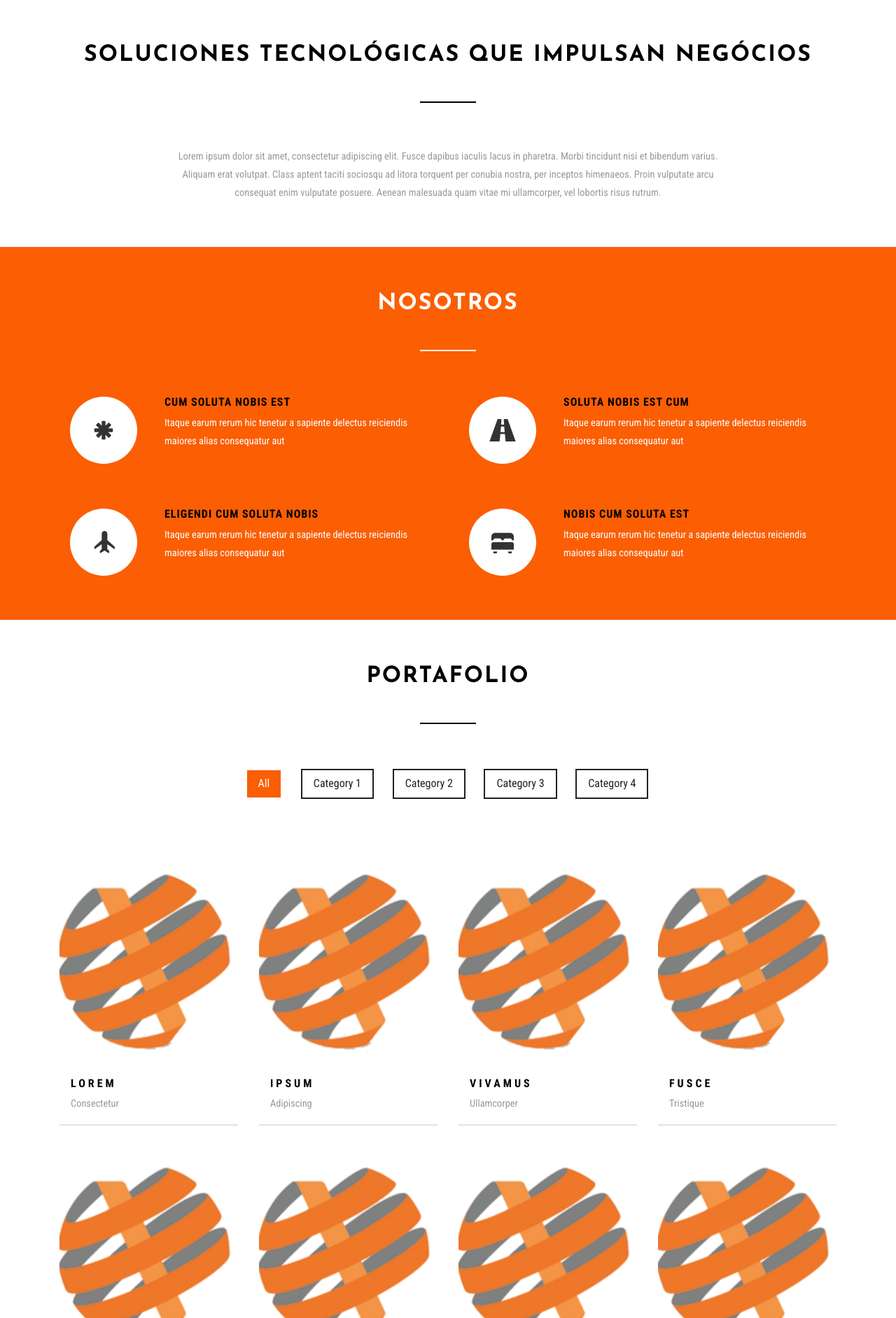
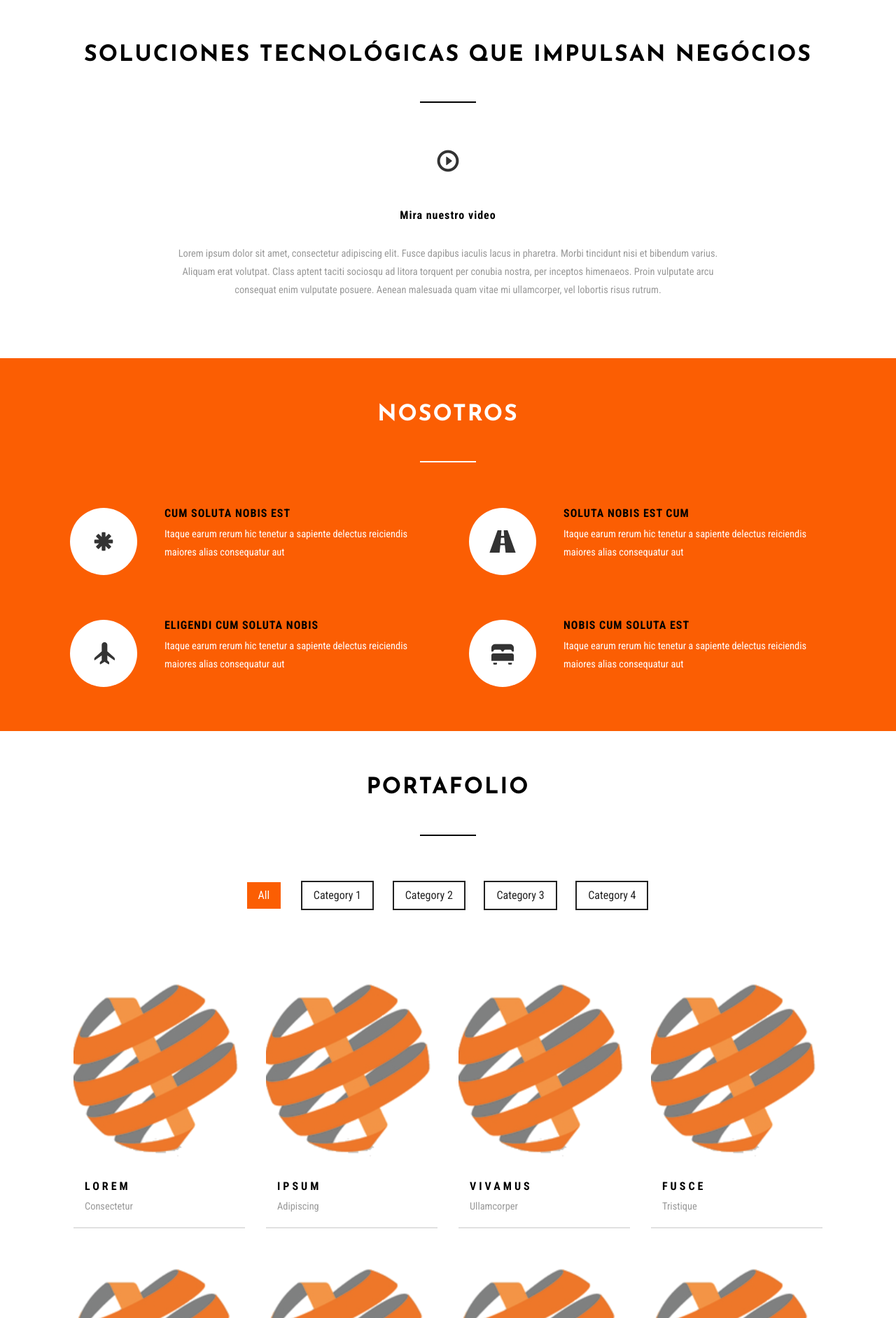
Before and after one commit to JohnTellez/InnerWeb, a PHP site: page / in a window 1280 px wide; the page is wider, and only the part inside the window is pictured. Shown: the part 454-2338 px from the top of that part at 70% size. Run offline with PHP 8.4, Linux system fonts and the light colour scheme; some libraries are stand-ins or nearby versions.

Commit message:
Se agrega la funcionalidad para ver el video publicitario de InnerConsulting.

```diff
--- a/web/css/style.css
+++ b/web/css/style.css
@@ -1685,3 +1685,34 @@
     border-radius: 4px;
     *padding:7px 2px 8px 2px; /* IE7 Fix */
 }
+
+.video{
+    width: 100%;
+    margin-top: 1%;
+}
+.video > .about-grid-left{
+    margin-top: 2%;
+    width: 100%;
+    text-align: center;
+    padding-right: inherit;
+}
+.video > .about-grid-right{
+    width: 100%;
+    text-align: center;
+    padding-top: 2%;
+}
+.txtNormal{
+    text-transform: none !important;
+}
+
+.modal-video > .modal-content{
+    height: 500px;
+}
+
+.bs-example{
+    margin: 20px;
+}
+.modal-content iframe{
+    margin: 0 auto;
+    display: block;
+}
--- a/web/index.html
+++ b/web/index.html
@@ -25,6 +25,7 @@
 <!-- //font -->
 <script src="js/jquery-1.11.1.min.js"></script>
 <script src="js/bootstrap.js"></script>
+<script src="js/functions.js"></script>
 <script type="text/javascript">
 
 
@@ -130,11 +131,40 @@
 				<h3>Soluciones tecnológicas que impulsan negócios</h3>
 				<div class="w3ls-border"> </div>
 			</div>
+			<div class="col-md-6 about-grid video">
+				<div class="col-xs-3 about-grid-left">
+					<span class="glyphicon glyphicon-play-circle effect-1" aria-hidden="true" data-toggle="modal" href="#myModal"></span>
+				</div>
+				<div class="col-xs-9 about-grid-right">
+					<h4 class="txtNormal">Mira nuestro video</h4>
+					<p>Itaque earum rerum hic tenetur a sapiente delectus
+					reiciendis maiores alias consequatur aut</p>
+				</div>
+				<div class="clearfix"> </div>
+			</div>
 			<div class="introduction-info">
 				<p>Lorem ipsum dolor sit amet, consectetur adipiscing elit. Fusce dapibus iaculis lacus in pharetra. Morbi tincidunt nisi et bibendum varius. Aliquam erat volutpat. Class aptent taciti sociosqu ad litora torquent per conubia nostra, per inceptos himenaeos. Proin vulputate arcu consequat enim vulputate posuere. Aenean malesuada quam vitae mi ullamcorper, vel lobortis risus rutrum.</p>
 			</div>
 		</div>
 	</div>
+
+	<div class="bs-example">
+    <!-- Modal HTML -->
+	    <div id="myModal" class="modal fade modal-video">
+	        <div class="modal-dialog modal-lg">
+	            <div class="modal-content">
+	                <div class="modal-header">
+	                    <button type="button" class="close" data-dismiss="modal" aria-hidden="true">×</button>
+	                    <h4 class="modal-title txtNormal">InnerConsulting</h4>
+	                </div>
+	                <div class="modal-body">
+	                    <iframe id="frmVideo" width="850" height="500" src="https://www.youtube.com/embed/QC6uhCNrin0" frameborder="0" allowfullscreen></iframe>
+	                </div>
+	            </div>
+	        </div>
+	    </div>
+	</div>
+
 	<!-- //introduction -->
 	<!-- about -->
 	<div class="about" id="about">
--- /dev/null
+++ b/web/js/functions.js
@@ -0,0 +1,17 @@
+$(document).ready(function(){
+    /* Get iframe src attribute value i.e. YouTube video url
+    and store it in a variable */
+    var url = $("#frmVideo").attr('src');
+
+    /* Assign empty url value to the iframe src attribute when
+    modal hide, which stop the video playing */
+    $("#myModal").on('hide.bs.modal', function(){
+        $("#frmVideo").attr('src', '');
+    });
+
+    /* Assign the initially stored url back to the iframe src
+    attribute when modal is displayed again */
+    $("#myModal").on('show.bs.modal', function(){
+        $("#frmVideo").attr('src', url);
+    });
+});
```
